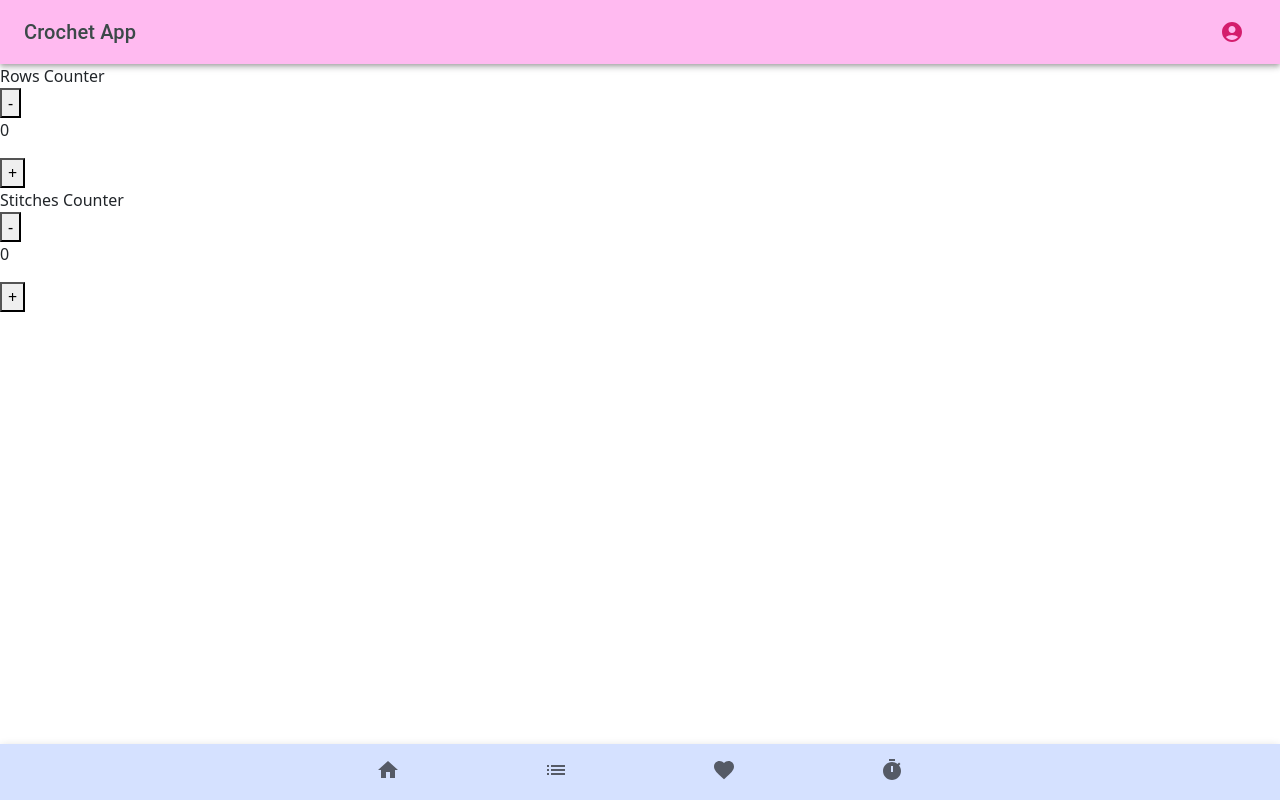
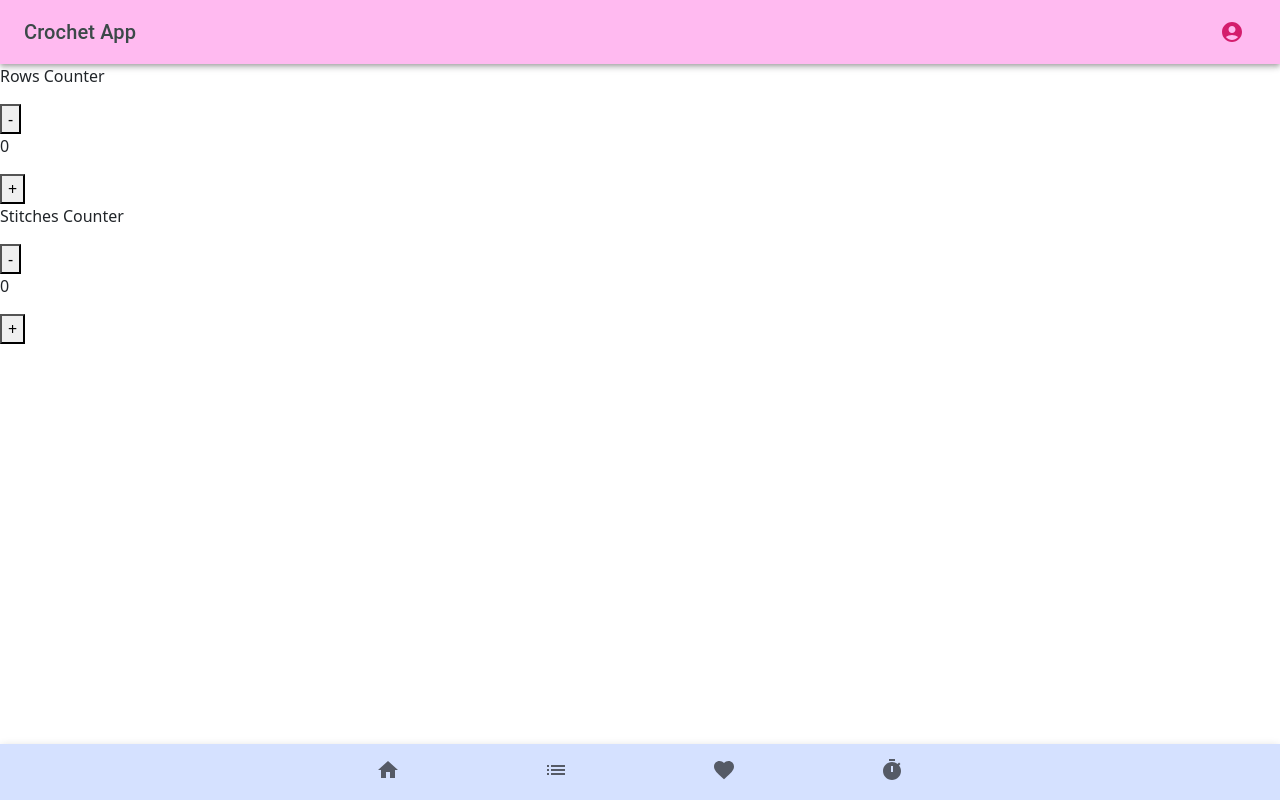
Before and after one commit to Hydroxypropyl/Crochet-App, a React (Create React App) app in the folder client/: page /counters in a window 1280 px wide. Built offline with nearby package versions, Linux system fonts and the light colour scheme.

Commit message:
proper layout for counters

```diff
--- a/client/src/pages/CounterClass.jsx
+++ b/client/src/pages/CounterClass.jsx
@@ -1,4 +1,5 @@
 import React, { useState, Component } from 'react';
+import styles from './css/counters.module.css';
 
 class CounterClass extends Component {
   constructor(props) {
@@ -23,15 +24,15 @@ class CounterClass extends Component {
 
   render() {
     return(
-      <div class="Counter">
-      <div class="CounterName">
-      {this.state.name} Counter
-      </div>
-      <div class="CounterBar" style={{display:'inline'}}>
-        <button onClick={this.decrease}>-</button>
-        <p>{this.state.counter}</p>
-        <button onClick={this.increase}>+</button>
-      </div>
+      <div className="counter" >
+        <p className={styles.counterName}>
+        {this.state.name} Counter
+        </p>
+        <div className={styles.counterBar}>
+          <button onClick={this.decrease} className={styles.counterButton}>-</button>
+          <p>{this.state.counter}</p>
+          <button onClick={this.increase} className={styles.counterButton}>+</button>
+        </div>
       </div>
     )
 
--- a/client/src/pages/Counters.jsx
+++ b/client/src/pages/Counters.jsx
@@ -1,70 +1,13 @@
 import { useState } from "react";
 import CounterClass from "./CounterClass.jsx"
+import styles from './css/counters.module.css';
 
-/*
-class Counter extends React.Component {
-  constructor(props) {
-    super(props);
-    this.state = {
-      counter: 0,
-    };
-  }
-
-  increase = () => {
-    this.setState({ counter: this.state.counter + 1 });
-  };
-
-  decrease = () => {
-    if (this.state.counter > 0) {
-      this.setState({ counter: this.state.counter - 1 });
-    }
-  };
-
-  render() {
-    return (
-      <div>
-        {this.props.name}
-        <div style={{ display: 'inline' }}>
-          <button onClick={this.decrease}>-</button>
-          <p>{this.state.counter}</p>
-          <button onClick={this.increase}>+</button>
-        </div>
-      </div>
-    );
-  }
-}*/
-/*
-function Counter(name) {
-  const [counter, setCounter] = useState(0);
-
-  const increase = () => {
-    setCounter(counter + 1);
-  };
-
-  const decrease = () => {
-    if (counter > 0) {
-      setCounter(counter - 1);
-    }
-  };
-
-  return (
-    <div>
-      {name}
-      <div style={{ display: 'inline' }}>
-        <button onClick={decrease}>-</button>
-        <p>{counter}</p>
-        <button onClick={increase}>+</button>
-      </div>
-    </div>
-  );
-}
-*/
 
 const Counters =() => {
   return (
-    <div style={{display:'inline'}}>
-      <CounterClass name="Rows"/>
-      <CounterClass name="Stitches"/>
+    <div className={styles.counterDisplayer}>
+      <CounterClass name="Rows" className={styles.counter}/>
+      <CounterClass name="Stitches" className={styles.counter}/>
     </div>
   );
 
--- /dev/null
+++ b/client/src/pages/css/counters.module.css
@@ -0,0 +1,30 @@
+.counterDisplayer {
+    display : "flex";
+    justify-content : "space-evenly";
+    align-items : "center";
+    width : "100%";
+}
+
+.counter {
+    display : "flex";
+    flex-flow : "column wrap";
+    text-align : "center";
+    flex : "1";
+    margin : "10px";
+}
+
+.counterName {
+    font-weight : "bold";
+}
+
+.counterBar {
+    display : "flex";
+    flex-direction : "row";
+    justify-content : "space-between";
+    align-items : "center";
+}
+
+.counterButton {
+    border-radius : "40%";
+    vertical-align : "baseline";
+}
```
